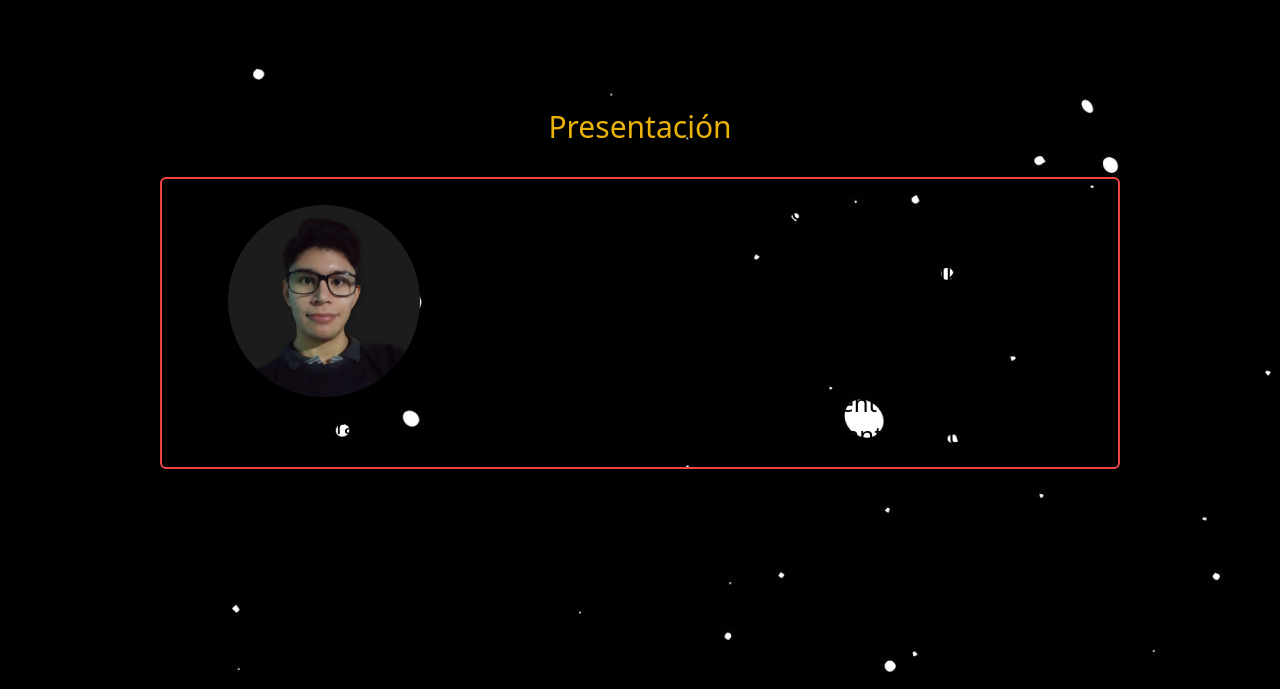
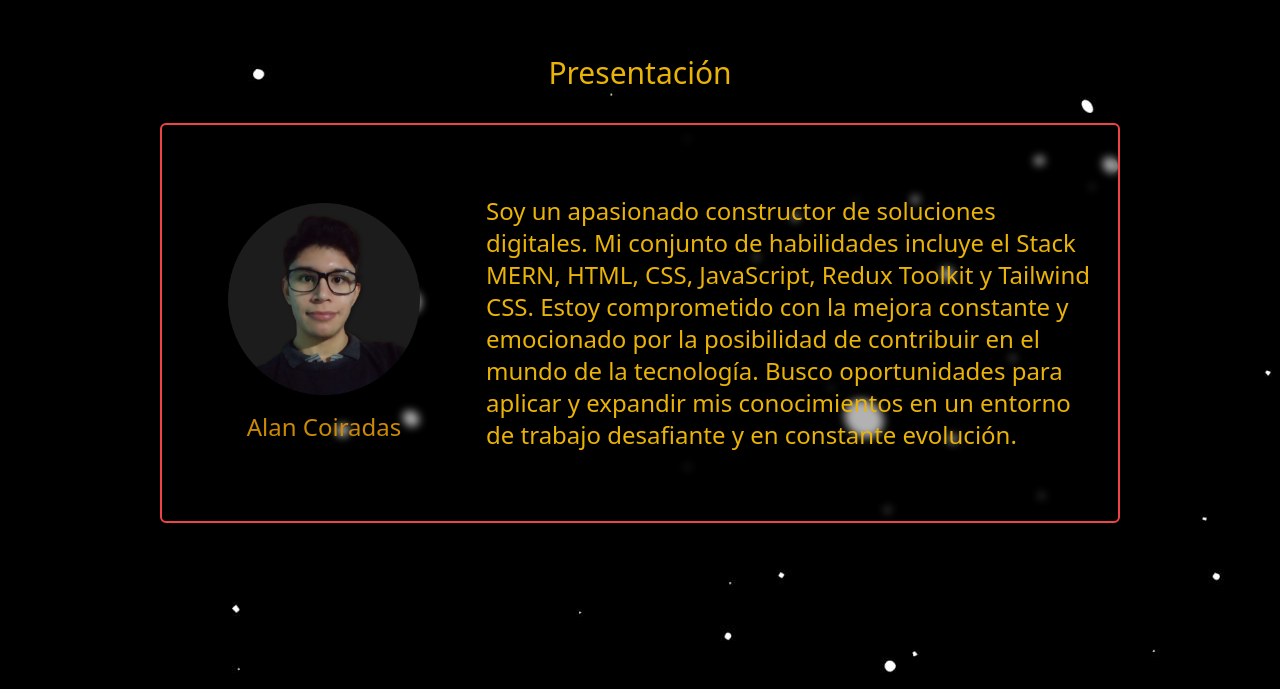
Before and after one commit to leocoiradas/Portfolio, a React (Vite) app: page / in a window 1280 px wide. Shown: the part 111-800 px from the top of the page. Built offline with nearby package versions, Linux system fonts and the light colour scheme.

Commit message:
Cambios estéticos
Se hicieron cambios estéticos en el componente, modificando su aspecto con las clases de Tailwind.

```diff
--- a/src/components/Introduction.jsx
+++ b/src/components/Introduction.jsx
@@ -9,15 +9,15 @@ function Introduction() {
         img: image
         };
     return (
-        <section className="flex justify-center items-center p-4 w-[75vw] gap-4 border-2 rounded-md border-red-500">
+        <section className="flex justify-center items-center p-4 w-[75vw] gap-4 border-2 rounded-md border-red-500 min-h-[50vh] backdrop-blur-sm bg-black/30">
             <article className="flex flex-col justify-center items-center gap-4 flex-1">
                 <div className="w-48 h-48">
                  <img src={presentation.img} className="object-cover w-full h-full" alt={presentation.name}/>
                 </div>
-                <p className="text-center text-xl">{presentation.name}</p>
+                <p className="text-center text-2xl text-yellow-600">{presentation.name}</p>
             </article>
-            <article className="w-2/3">
-                <p className="text-2xl">{presentation.message}</p>
+            <article className="flex flex-col w-2/3 gap-4">
+                <p className="text-2xl text-yellow-500">{presentation.message}</p>
             </article>
         </section>
     );
```
